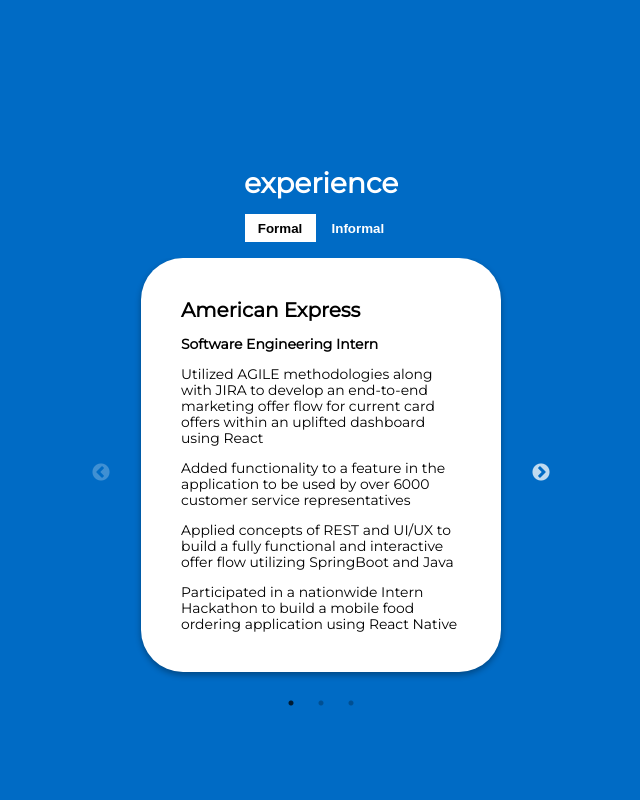
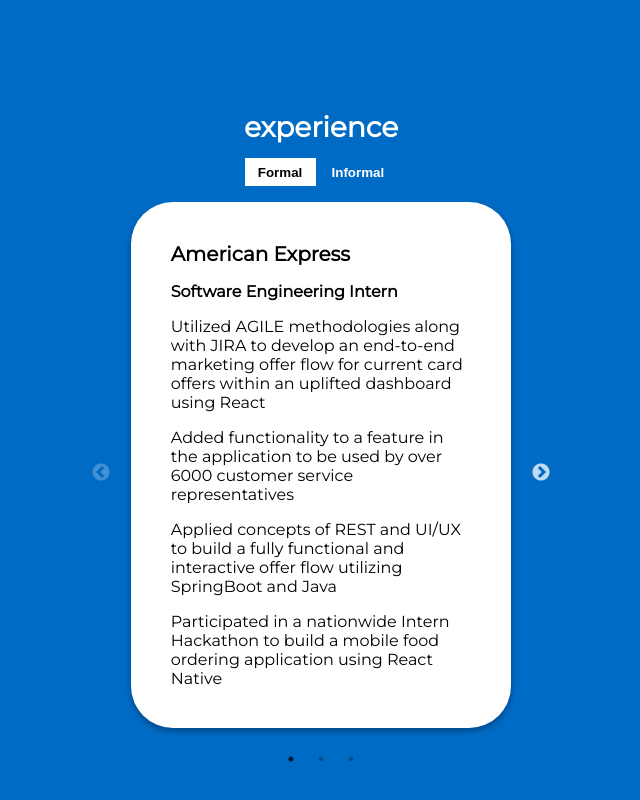
Before and after one commit to cgnicolas/Mobile-First-Personal-Website, a React (Create React App) app: page / in a window 1280 px wide. Shown: the part 1580-2380 px from the top of the page, without its empty margins (319-959 px from the left). Built offline with nearby package versions, Linux system fonts and the light colour scheme.

Commit message:
Responsive enough

```diff
--- a/src/Assets/Styles/App/App.css
+++ b/src/Assets/Styles/App/App.css
@@ -24,7 +24,8 @@
 }
 
 p {
-  font-size: 0.87em;
+  font-family: 'Montserrat', sans-serif;
+  font-size: 1em;
 }
 
 section {
@@ -216,8 +217,8 @@
   color: black;
   background-color: white;
   border-radius: 42px;
-  min-height: 23.055em;
-  width: 80%;
+  min-height: 26.5em;
+  width: 85%;
   text-align: left;
   -webkit-box-shadow: 0px 3px 6px rgba(0, 0, 0, 0.33);
           box-shadow: 0px 3px 6px rgba(0, 0, 0, 0.33);
@@ -274,29 +275,33 @@
     padding: .5em 0em;
   }
   h2 {
-    font-size: 1.25em;
+    font-size: 1em;
     margin: 0;
   }
   h5 {
-    font-size: .6em;
+    font-size: .75em;
   }
   p {
-    font-size: 0.6em;
+    font-size: 0.65em;
+  }
+  .slider-wrap {
+    width: 100%;
+    max-width: 410px;
   }
 }
 
 @media screen and (min-width: 40em) {
   h1 {
-    font-size: 1.75em;
+    font-size: 1.5em;
     margin: 0;
     padding: .5em 0em;
   }
   h2 {
-    font-size: 1.25em;
+    font-size: 1em;
     margin: 0;
   }
   h5 {
-    font-size: .87em;
+    font-size: 0.87em;
   }
   p {
     font-size: 0.87em;
@@ -314,10 +319,10 @@
     margin: 0;
   }
   h5 {
-    font-size: .87em;
+    font-size: 1em;
   }
   p {
-    font-size: 0.87em;
+    font-size: 1em;
   }
   .about-section .content-card {
     padding: 4em 2em;
--- a/src/Assets/Styles/App/App.scss
+++ b/src/Assets/Styles/App/App.scss
@@ -1,5 +1,5 @@
 $blue: #006BC5;
-$pSize: .87em;
+$pSize: 1em;
 $h1Size: 1.75em;
 $h2Size: 1.25em;
 html {
@@ -23,6 +23,7 @@
     margin: 1em 0 0 0;
 }
 p {
+    font-family: 'Montserrat', sans-serif;
     font-size: $pSize;
 }
 section {
@@ -158,7 +159,7 @@
         background-color: white;
         border-radius: 42px;
         min-height: 26.5 * $pSize;
-        width: 80%;
+        width: 85%;
         text-align: left;
         box-shadow: 0px 3px 6px rgba(0,0,0,.33);
         padding: 1em;
@@ -197,9 +198,9 @@
 }
 
 @media screen and (min-width: 20em){
-    $pSize: .6em;
+    $pSize: .65em;
     $h1Size: 1.5em;
-    $h2Size: 1.25em;
+    $h2Size: 1em;
     h1 {
         font-size: $h1Size;
         margin: 0;
@@ -210,15 +211,41 @@
         margin:0;
     }
     h5 {
-        font-size: .6em;
+        font-size: .75em;
+    }
+    p {
+        font-size: $pSize;
+    }
+    .slider-wrap {
+        width: 100%;
+        max-width: 410px;
+    }
+}
+
+@media screen and (min-width: 40em){
+    $pSize: .87em;
+    $h1Size: 1.5em;
+    $h2Size: 1em;
+    h1 {
+        font-size: $h1Size;
+        margin: 0;
+        padding: .5em 0em;
+    }
+    h2 {
+        font-size: $h2Size;
+        margin:0;
+    }
+    h5 {
+        font-size: $pSize;
     }
     p {
         font-size: $pSize;
     }
 }
 
-@media screen and (min-width: 40em){
-    $pSize: .87em;
+
+@media screen and (min-width: 60em){
+    $pSize: 1em;
     $h1Size: 1.75em;
     $h2Size: 1.25em;
     h1 {
@@ -231,29 +258,7 @@
         margin:0;
     }
     h5 {
-        font-size: .87em;
-    }
-    p {
         font-size: $pSize;
-    }
-}
-
-
-@media screen and (min-width: 60em){
-    $pSize: .87em;
-    $h1Size: 1.75em;
-    $h2Size: 1.25em;
-    h1 {
-        font-size: $h1Size;
-        margin: 0;
-        padding: .5em 0em;
-    }
-    h2 {
-        font-size: $h2Size;
-        margin:0;
-    }
-    h5 {
-        font-size: .87em;
     }
     p {
         font-size: $pSize;
--- a/src/Containers/Experience.jsx
+++ b/src/Containers/Experience.jsx
@@ -37,6 +37,7 @@
             speed: 500,
             slidesToShow: 1,
             slidesToScroll: 1,
+            // arrows: false
           };
         return (
             <section className="experience-section grid">
```
Also changed, not shown: 2 other files (tests, documents, lock files or other folders).
